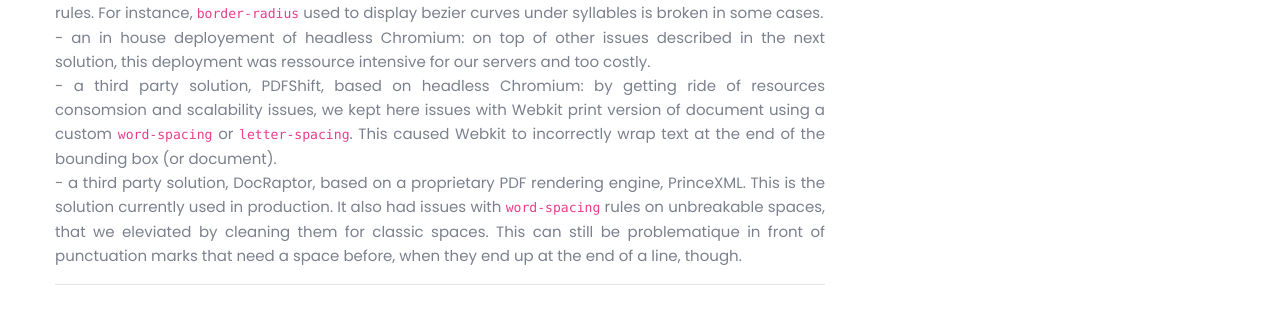
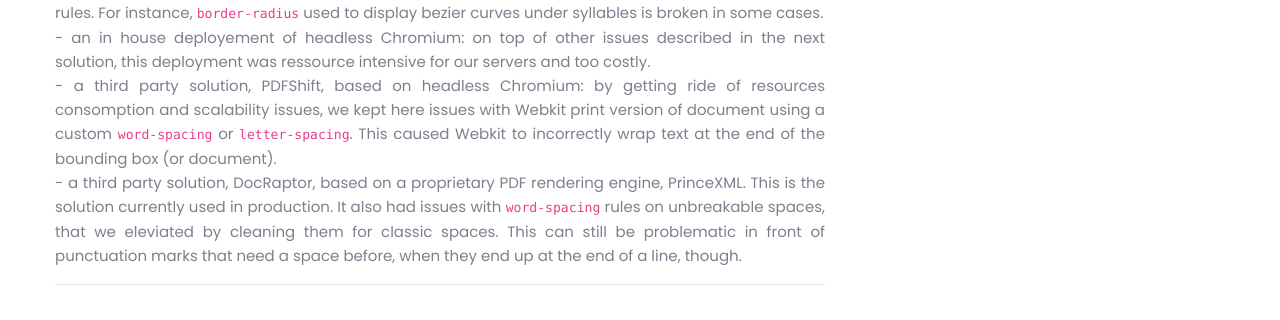
Before and after one commit to foreverbije/home-one, a Jekyll site: the page built from _posts/2023-04-17-case-study-ridisi.md, in a window 1280 px wide and 900 px high, scrolled down 3776 px. Shown: the part 185-505 px from the top of the window. Built offline with Jekyll 4.4.1, drawn with Linux system fonts in a browser that asks for light colours; comment, search, counter and statistics services are not loaded; some of the changed text lies outside the part shown.

Commit message:
[Case Study] Fix some spelling mistakes

```diff
--- a/_posts/2023-04-17-case-study-ridisi.md
+++ b/_posts/2023-04-17-case-study-ridisi.md
@@ -66,8 +66,8 @@ From this internal text representation, an in depth **Trix customization* print
 
 \- wkhtmltopdf: using internally an old version of QTWebkit, this engine doesn't handle advanced CSS rules. For instance, `border-radius` used to display bezier curves under syllables is broken in some cases.
 \- an in house deployement of headless Chromium: on top of other issues described in the next solution, this deployment was ressource intensive for our servers and too costly.
-\- a third party solution, PDFShift, based on headless Chromium: by getting ride of resources consomsion and scalability issues, we kept here issues with Webkit print version of document using a custom `word-spacing` or `letter-spacing`. This caused Webkit to incorrectly wrap text at the end of the bounding box (or document).
-\- a third party solution, DocRaptor, based on a proprietary PDF rendering engine, PrinceXML. This is the solution currently used in production. It also had issues with `word-spacing` rules on unbreakable spaces, that we eleviated by cleaning them for classic spaces. This can still be problematique in front of punctuation marks that need a space before, when they end up at the end of a line, though.
+\- a third party solution, PDFShift, based on headless Chromium: by getting ride of resources consomption and scalability issues, we kept here issues with Webkit print version of document using a custom `word-spacing` or `letter-spacing`. This caused Webkit to incorrectly wrap text at the end of the bounding box (or document).
+\- a third party solution, DocRaptor, based on a proprietary PDF rendering engine, PrinceXML. This is the solution currently used in production. It also had issues with `word-spacing` rules on unbreakable spaces, that we eleviated by cleaning them for classic spaces. This can still be problematic in front of punctuation marks that need a space before, when they end up at the end of a line, though.
 
 
 - - -
```
Also changed, not shown: other parts of _posts/2023-04-17-case-study-ridisi.md (+1 -1 lines).
